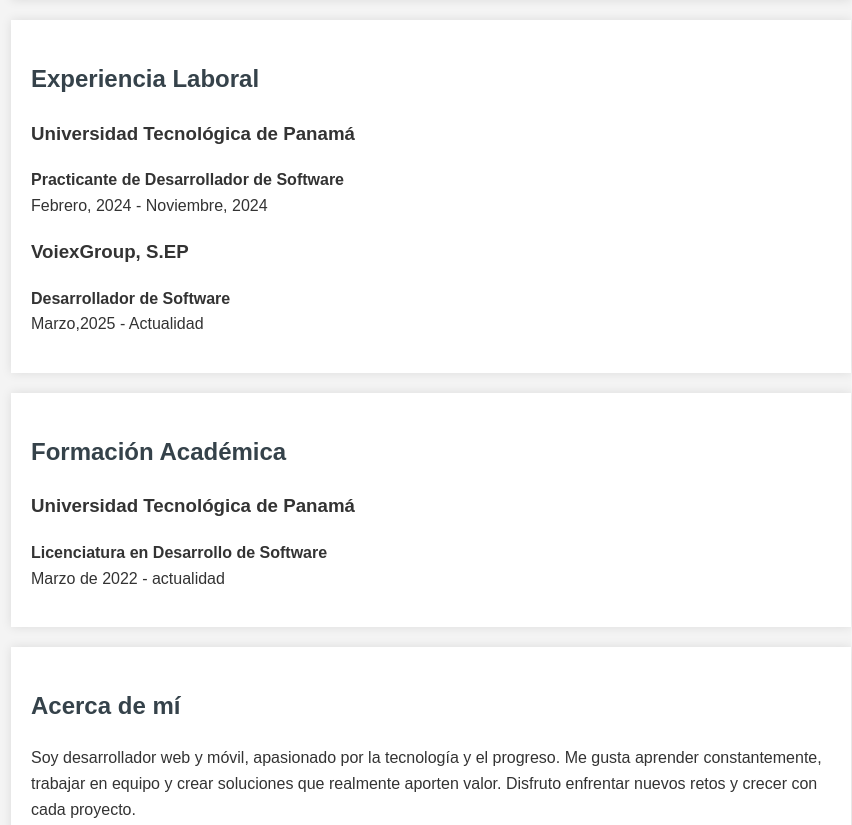
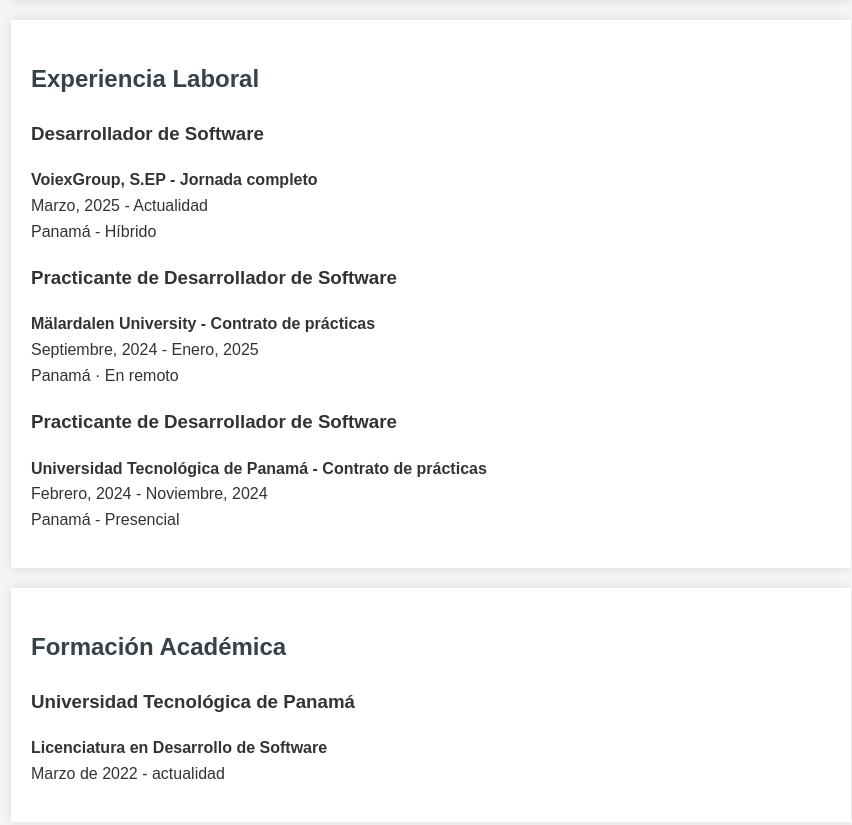
Before and after one commit to Rchungye/DS7_Portafolio, a plain HTML site: page index.html in a window 1280 px wide. Shown: the part 1014-1839 px from the top of the page, without its empty margins (209-1061 px from the left). Drawn offline with Linux system fonts and the light colour scheme.

Commit message:
Update index.html

```diff
--- a/index.html
+++ b/index.html
@@ -45,19 +45,27 @@
     <section id="experience">
         <h2>Experiencia Laboral</h2>
         <div class="job">
-            <h3>Universidad Tecnológica de Panamá</h3>
+            <h3>Desarrollador de Software</h3>
             <p>
-                <strong>Practicante de Desarrollador de Software</strong>
-                <br>
-                Febrero, 2024 - Noviembre, 2024
+                <strong>VoiexGroup, S.EP - Jornada completo</strong>
+                <br>Marzo, 2025 - Actualidad
+                <br>Panamá - Híbrido
             </p>
         </div>
         <div class="job">
-            <h3>VoiexGroup, S.EP</h3>
+            <h3>Practicante de Desarrollador de Software</h3>
             <p>
-                <strong>Desarrollador de Software</strong>
-                <br>
-                Marzo,2025 - Actualidad
+                <strong>Mälardalen University - Contrato de prácticas</strong>
+                <br>Septiembre, 2024 - Enero, 2025
+                <br>Panamá · En remoto
+            </p>
+        </div>
+        <div class="job">
+            <h3>Practicante de Desarrollador de Software</h3>
+            <p>
+                <strong>Universidad Tecnológica de Panamá - Contrato de prácticas</strong>
+                <br>Febrero, 2024 - Noviembre, 2024
+                <br>Panamá - Presencial
             </p>
         </div>
     </section>
@@ -109,7 +117,7 @@
     </div>
 
     <footer>
-        <p>&copy; 2024 Rafael Chung. Todos los derechos reservados.</p>
+        <p>&copy; 2025 Rafael Chung. Todos los derechos reservados.</p>
     </footer>
 </body>
 
```
